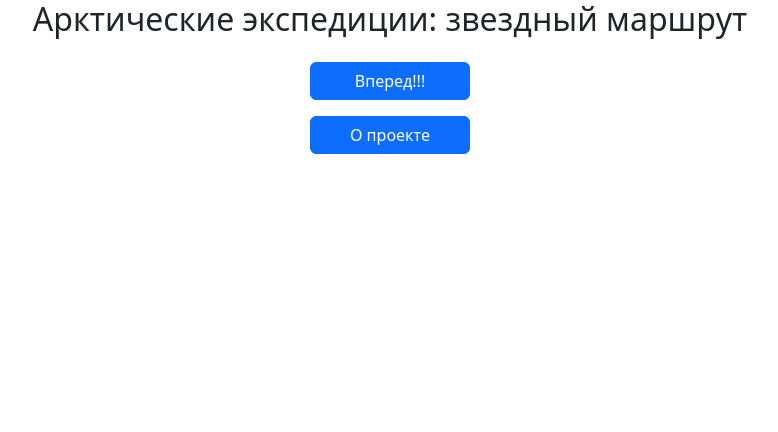
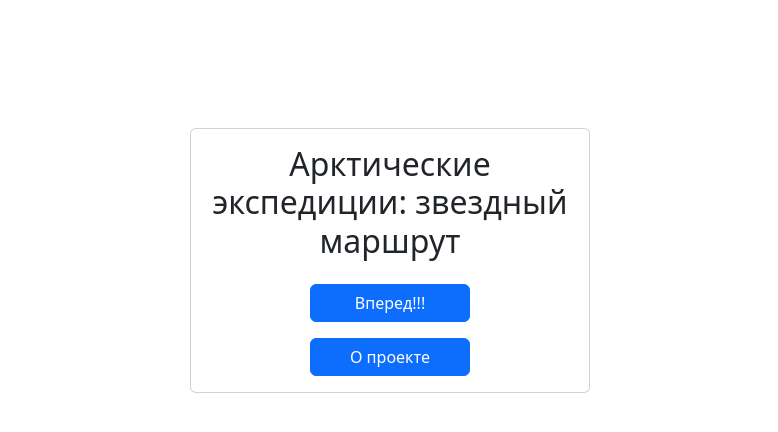
Before and after one commit to Naakinn/arctic-map, a website: page index.html in a window 1280 px wide. Shown: the whole page, without its empty margins (250-1028 px from the left). Drawn offline with nearby package versions, Linux system fonts and the light colour scheme.

Commit message:
[feat] Index page

```diff
--- a/index.html
+++ b/index.html
@@ -1,5 +1,6 @@
 <!DOCTYPE html>
 <html lang="en">
+
 <head>
     <meta charset="UTF-8">
     <meta name="viewport" content="width=device-width, initial-scale=1.0">
@@ -7,23 +8,32 @@
     <link rel="stylesheet" href="node_modules/bootstrap/dist/css/bootstrap.css">
     <script src="node_modules/bootstrap/dist/js/bootstrap.bundle.js"></script>
 </head>
+
 <body>
-    <div class="container-fluid" id="root">
-        <h2 style="text-align: center;">Арктические экспедиции: звездный маршрут</h2>
+    <div class="card" style="width: 25rem;">
+        <div class="card-body">
+            <h2 style="text-align: center; width: 23rem;">Арктические экспедиции: звездный маршрут</h2>
             <a class="btn btn-primary btn-root" href="pages/main.html" role="button">Вперед!!!</a>
             <a class="btn btn-primary btn-root" href="pages/about.html" role="button">О проекте</a>
         </div>
+    </div>
 </body>
 <style>
-#root {
+    .card {
+        margin-top: 10%;
+        margin-left: auto;
+        margin-right: auto;
+    }
+    .card-body {
         display: flex;
+        align-items: center;
         flex-direction: column;
-    align-items: center;
     }
+
     .btn-root {
         width: 10rem;
         margin-top: 1rem;
-
     }
 </style>
+
 </html>
```
Lines whose indentation alone changed are shown as unchanged.
